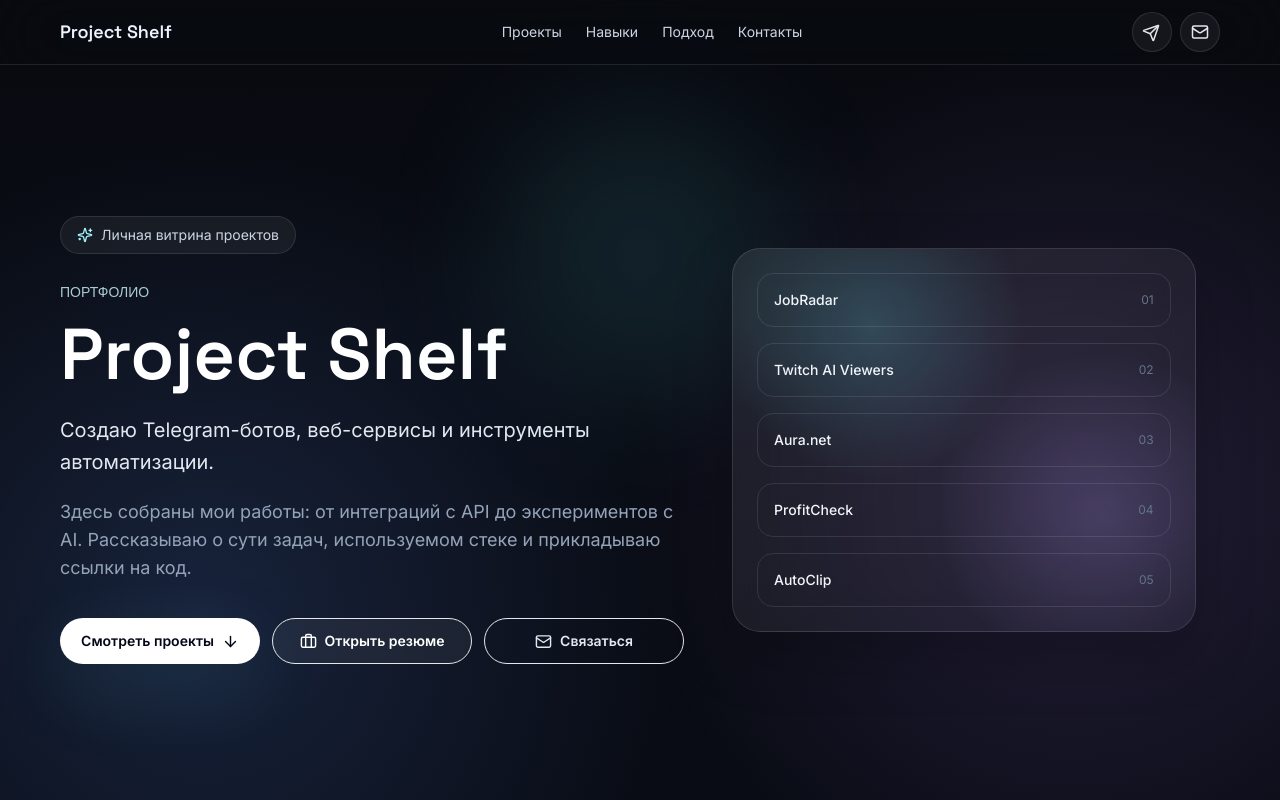
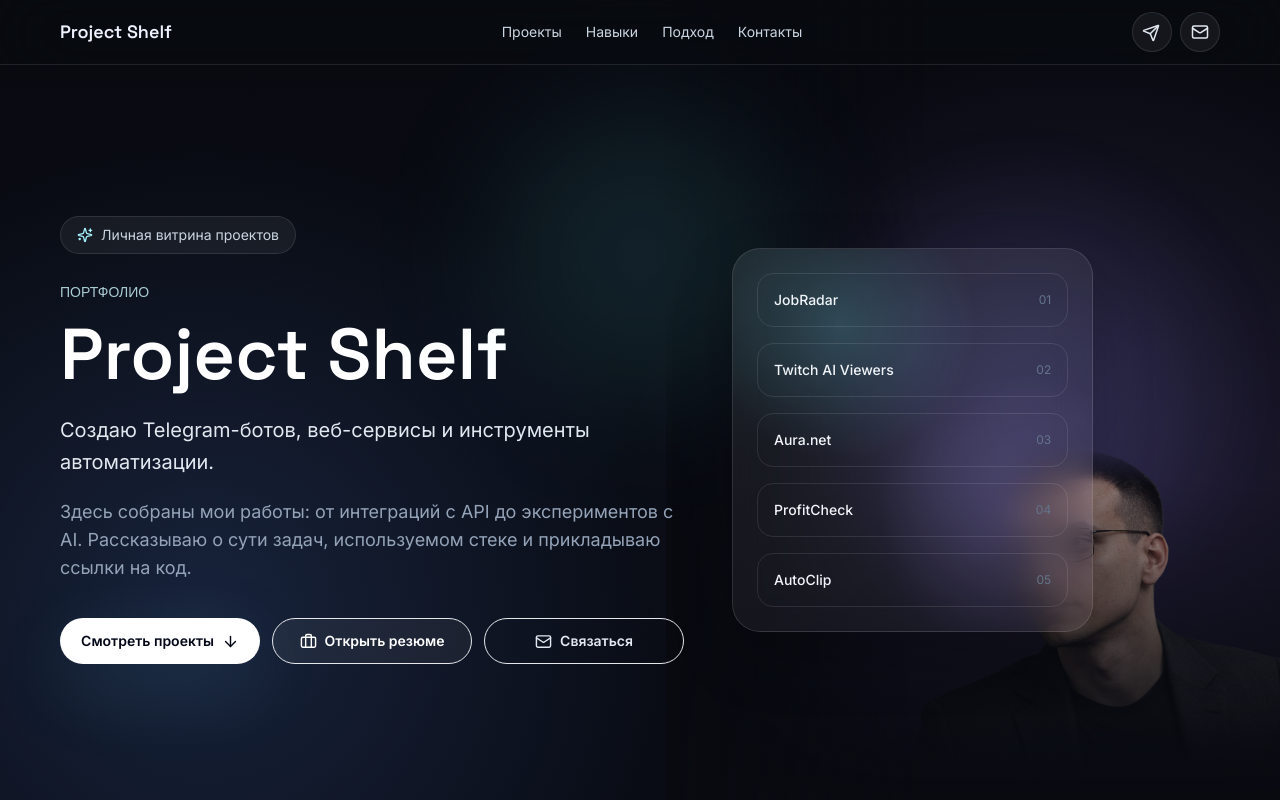
Before and after one commit to Crazy4elovek66/Project-Shelf, a Next.js app: page / in a window 1280 px wide. Shown: the top 800 px of the page. Built offline with nearby package versions, Linux system fonts and the light colour scheme.

Commit message:
Add background portrait

```diff
--- a/src/app/globals.css
+++ b/src/app/globals.css
@@ -55,10 +55,13 @@ a {
 }
 
 .glass-panel {
+  position: relative;
+  isolation: isolate;
   border: 1px solid rgba(255, 255, 255, 0.12);
   background: linear-gradient(145deg, rgba(255, 255, 255, 0.08), rgba(255, 255, 255, 0.035));
   box-shadow: 0 24px 60px rgba(0, 0, 0, 0.24);
   backdrop-filter: blur(18px);
+  -webkit-backdrop-filter: blur(18px);
 }
 
 .soft-divider {
--- a/src/app/layout.tsx
+++ b/src/app/layout.tsx
@@ -1,6 +1,7 @@
 import type { Metadata } from "next";
 import { Analytics } from "@vercel/analytics/next";
 import { Inter, Space_Grotesk } from "next/font/google";
+import { BackgroundPortrait } from "@/components/BackgroundPortrait";
 import { Toast } from "@/components/Toast";
 import "./globals.css";
 
@@ -45,7 +46,8 @@ export default function RootLayout({
   return (
     <html lang="ru">
       <body className={`${inter.variable} ${spaceGrotesk.variable}`}>
-        {children}
+        <BackgroundPortrait />
+        <div className="relative z-[2]">{children}</div>
         <Toast />
         <Analytics />
       </body>
--- /dev/null
+++ b/src/components/BackgroundPortrait.tsx
@@ -0,0 +1,46 @@
+"use client";
+
+import Image from "next/image";
+
+export function BackgroundPortrait() {
+  return (
+    <div
+      className="pointer-events-none fixed inset-y-0 right-0 z-[1] hidden select-none overflow-hidden lg:block lg:w-[min(48vw,760px)]"
+      aria-hidden="true"
+    >
+      {/* Glow effect */}
+      <div className="absolute right-0 top-[16%] h-[520px] w-[520px] rounded-full opacity-85 blur-[36px]">
+        <div className="absolute inset-0 rounded-full bg-[radial-gradient(circle,rgba(120,210,255,0.12),transparent_62%)]" />
+        <div className="absolute inset-0 rounded-full bg-[radial-gradient(circle,rgba(150,105,255,0.14),transparent_68%)]" />
+      </div>
+
+      {/* Portrait image */}
+      <Image
+        src="/images/hero-portrait-cutout.png"
+        alt=""
+        width={680}
+        height={900}
+        priority
+        className="absolute bottom-0 right-[clamp(-170px,-7vw,-70px)] h-auto w-[min(42vw,680px)] max-h-[92vh] object-contain object-right-bottom opacity-[0.82]"
+        style={{
+          filter: "contrast(1.02) saturate(0.9) brightness(0.86)",
+          maskImage:
+            "linear-gradient(to bottom, transparent 0%, black 12%, black 76%, transparent 100%), linear-gradient(to right, transparent 0%, black 18%, black 100%), radial-gradient(circle at 55% 45%, black 58%, rgba(0,0,0,0.92) 70%, rgba(0,0,0,0.72) 82%, transparent 100%)",
+          WebkitMaskImage:
+            "linear-gradient(to bottom, transparent 0%, black 12%, black 76%, transparent 100%), linear-gradient(to right, transparent 0%, black 18%, black 100%), radial-gradient(circle at 55% 45%, black 58%, rgba(0,0,0,0.92) 70%, rgba(0,0,0,0.72) 82%, transparent 100%)",
+          maskComposite: "intersect",
+          WebkitMaskComposite: "source-in",
+        }}
+      />
+
+      {/* Fade overlay */}
+      <div
+        className="absolute inset-0"
+        style={{
+          background:
+            "linear-gradient(to right, #080a10 0%, rgba(8, 10, 16, 0.7) 18%, transparent 42%), linear-gradient(to bottom, transparent 60%, #080a10 100%)",
+        }}
+      />
+    </div>
+  );
+}
--- a/src/components/HeroSection.tsx
+++ b/src/components/HeroSection.tsx
@@ -19,6 +19,7 @@ export function HeroSection() {
   return (
     <section id="top" className="relative flex min-h-screen items-center overflow-hidden pt-20">
       <div className="absolute left-1/2 top-28 h-72 w-72 -translate-x-1/2 rounded-full bg-cyan-300/10 blur-3xl" />
+
       <div className="section-shell grid gap-12 py-20 lg:grid-cols-[1.05fr_0.95fr] lg:items-center">
         <Reveal>
           <div className="max-w-3xl">
@@ -76,6 +77,8 @@ export function HeroSection() {
           </div>
         </Reveal>
         <Reveal delay={0.12}>
+          <div className="relative z-[4] lg:mr-[clamp(80px,8vw,160px)]">
+            {/* Projects card */}
             <div className="glass-panel relative overflow-hidden rounded-[28px] p-6">
               <div className="absolute inset-0 bg-[radial-gradient(circle_at_30%_20%,rgba(110,231,249,0.20),transparent_34%),radial-gradient(circle_at_80%_70%,rgba(188,167,255,0.18),transparent_36%)]" />
               <div className="relative grid gap-4">
@@ -94,6 +97,7 @@ export function HeroSection() {
                 ))}
               </div>
             </div>
+          </div>
         </Reveal>
       </div>
     </section>
--- a/src/components/Reveal.tsx
+++ b/src/components/Reveal.tsx
@@ -12,7 +12,7 @@ type RevealProps = {
 export function Reveal({ children, className, delay = 0 }: RevealProps) {
   return (
     <motion.div
-      initial={{ opacity: 0, y: 24 }}
+      initial={{ opacity: 0.4, y: 24 }}
       whileInView={{ opacity: 1, y: 0 }}
       viewport={{ once: true, margin: "-80px" }}
       transition={{ duration: 0.65, ease: "easeOut", delay }}
```
Also changed, not shown: public/images/hero-portrait-cutout.png (added), 1 other file (tests, documents, lock files or other folders). Lines whose indentation alone changed are shown as unchanged.
